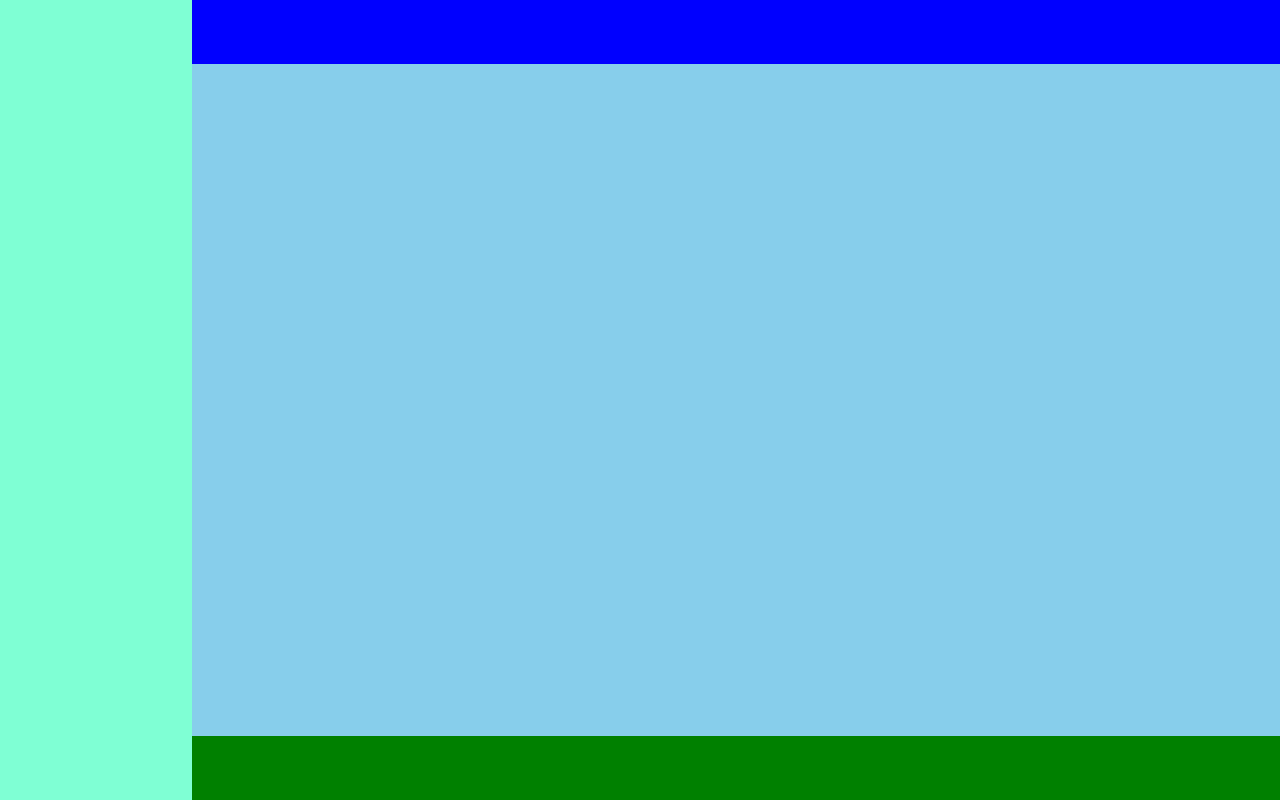
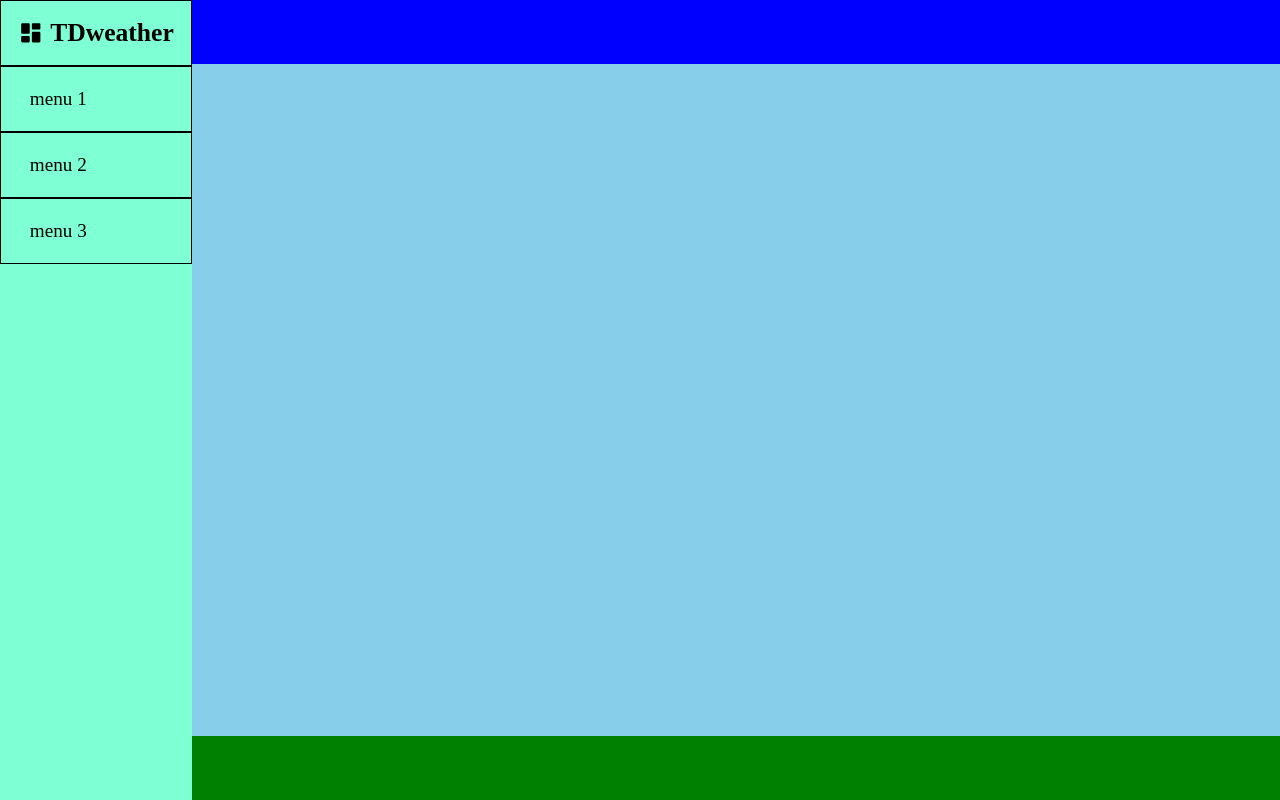
Before and after one commit to yonghyeun/WeatherApp-React, a React (Create React App) app in the folder client/: page / in a window 1280 px wide. Built offline with nearby package versions, Linux system fonts and the light colour scheme.

Commit message:
Sidebar component & layout refactoring

```diff
--- /dev/null
+++ b/client/src/@components/UI/SidebarList/SidebarList.jsx
@@ -0,0 +1,14 @@
+// TODO react-router-dom 설계하고 NavLink 로 변경하기
+// import { NavLink } from 'react-router-dom';
+
+import style from './SidebarList.module.css';
+
+const SidebarList = ({ to, content }) => {
+  return (
+    <li key={content} className={style.SidebarList}>
+      <a href={to}>{content}</a>
+    </li>
+  );
+};
+
+export default SidebarList;
--- /dev/null
+++ b/client/src/@components/UI/SidebarList/SidebarList.module.css
@@ -0,0 +1,17 @@
+.SidebarList {
+  display: flex;
+  align-items: center;
+  padding-left: 15%;
+  height: 8vh;
+  border: 1px solid black;
+}
+
+.SidebarList a:visited {
+  color: black;
+}
+
+.SidebarList a {
+  text-decoration: none;
+  font-size: 1.5vw;
+  color: black;
+}
--- /dev/null
+++ b/client/src/@components/UI/SidebarTitle/SideBarTitle.module.css
@@ -0,0 +1,12 @@
+.sideBarTitle {
+  height: 8vh;
+  display: flex;
+  justify-content: center;
+  align-items: center;
+  font-size: 2vw;
+  border: 1px solid black;
+}
+
+.sideBarTitle svg {
+  margin-right: 0.5vw;
+}
--- /dev/null
+++ b/client/src/@components/UI/SidebarTitle/SidebarTitle.jsx
@@ -0,0 +1,18 @@
+import Title from '../Title/Title';
+import style from './SideBarTitle.module.css';
+import { RiDashboardFill } from 'react-icons/ri';
+
+// TODO props 를 넘겨주는 방식에 대해 재고하기
+const SidebarTitle = () => {
+  return (
+    <>
+      <Title
+        className={style.sideBarTitle}
+        text='TDweather'
+        icon={<RiDashboardFill />}
+      ></Title>
+    </>
+  );
+};
+
+export default SidebarTitle;
--- /dev/null
+++ b/client/src/@components/UI/Title/Title.jsx
@@ -0,0 +1,13 @@
+const Title = ({ text, className, icon, Tag = 'h1' }) => {
+  if (Tag.slice(Tag.length - 1) > 6)
+    throw new Error('Tag는 h1 ~ h6 까지만 가능합니다');
+
+  return (
+    <Tag className={className}>
+      {icon}
+      {text}
+    </Tag>
+  );
+};
+
+export default Title;
--- a/client/src/layouts/SideBar/SideBar.module.css
+++ b/client/src/layouts/SideBar/SideBar.module.css
@@ -3,6 +3,5 @@
   width: 15%;
   height: 100%;
   /* TODO 제거하기 */
-  /* border: 1px solid black; */
   background-color: aquamarine;
 }
--- a/client/src/layouts/SideBar/Sidebar.jsx
+++ b/client/src/layouts/SideBar/Sidebar.jsx
@@ -1,7 +1,13 @@
 import style from './SideBar.module.css';
+import React from 'react';
 
-const SideBar = ({ children }) => {
-  return <nav className={style.sideBar}>{children}</nav>;
+const SideBar = ({ title, children }) => {
+  return (
+    <nav className={style.sideBar}>
+      {title}
+      <ul>{children}</ul>
+    </nav>
+  );
 };
 
 export default SideBar;
--- a/client/src/pages/DashboardPage.jsx
+++ b/client/src/pages/DashboardPage.jsx
@@ -1,11 +1,22 @@
+// Layout import
 import Sidebar from '../layouts/SideBar/Sidebar';
 import Content from '../layouts/Content/Content';
+// component import
+import SidebarTitle from '../@components/UI/SidebarTitle/SidebarTitle';
+import SidebarList from '../@components/UI/SidebarList/SidebarList';
+// Style import
 import style from './Page.module.css';
+
 const DashboardPage = () => {
-  // TODO SEO 태그 결정하기
+  // TODO react-router-dom 계층 만들고 NavLink 로 변경하기
+  // TODO Sidebar 합성 컴포지션으로 변경 할 수 있도록 리팩토링 공부하기
   return (
     <section className={style.dashBoard}>
-      <Sidebar />
+      <Sidebar title={<SidebarTitle />}>
+        <SidebarList content='menu 1' to='/menu1' />
+        <SidebarList content='menu 2' to='/menu2' />
+        <SidebarList content='menu 3' to='/menu3' />
+      </Sidebar>
       <Content />
     </section>
   );
--- /dev/null
+++ b/package.json
@@ -0,0 +1,5 @@
+{
+  "dependencies": {
+    "react-icons": "^5.0.1"
+  }
+}
```
Also changed, not shown: 4 other files (tests, documents, lock files or other folders).
